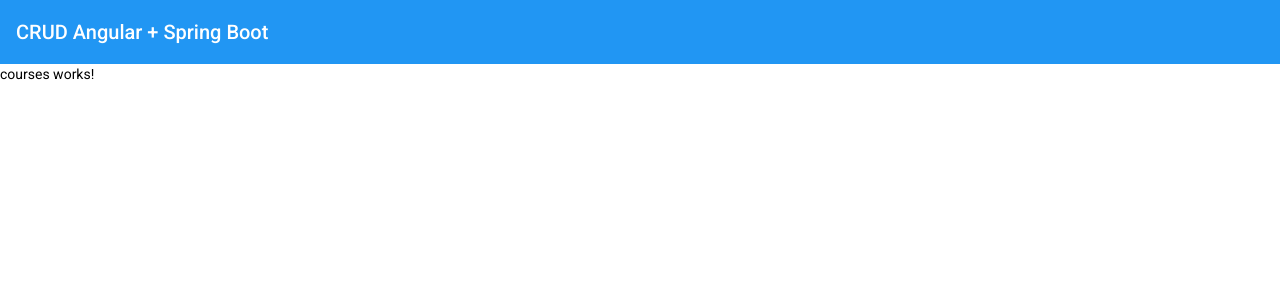
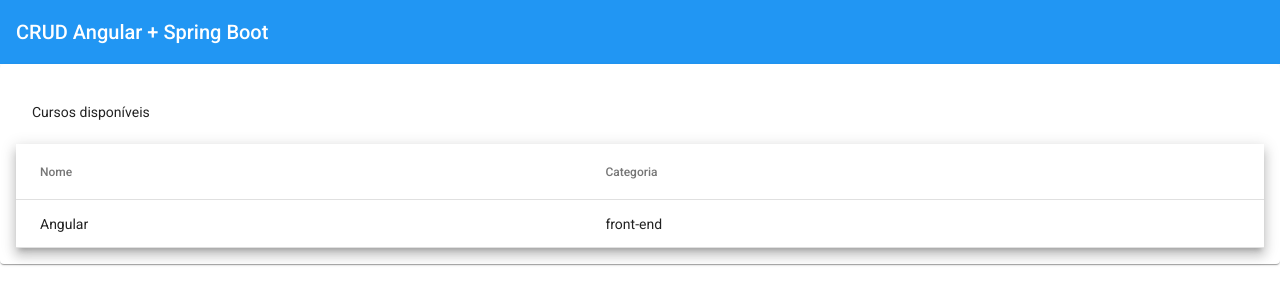
Before and after one commit to brunolopesdemelo/crud-angular, an Angular app: page /courses in a window 1280 px wide. Shown: the top 304 px of the page. Built offline with nearby package versions, Linux system fonts and the light colour scheme.

Commit message:
adicionando tabela de cursos

```diff
--- a/src/app/courses/courses-routing.module.ts
+++ b/src/app/courses/courses-routing.module.ts
@@ -1,5 +1,6 @@
 import { NgModule } from '@angular/core';
 import { RouterModule, Routes } from '@angular/router';
+
 import { CoursesComponent } from './courses/courses.component';
 
 const routes: Routes = [
--- a/src/app/courses/courses/courses.component.html
+++ b/src/app/courses/courses/courses.component.html
@@ -1 +1,24 @@
-<p>courses works!</p>
+<mat-card>
+  <mat-toolbar-row>
+    <span>Cursos disponíveis</span>
+  </mat-toolbar-row>
+  <table mat-table [dataSource]="courses" class="mat-elevation-z8">
+    <!--- Note that these columns can be defined in any order.
+        The actual rendered columns are set as a property on the row definition" -->
+
+    <!-- Name Column -->
+    <ng-container matColumnDef="name">
+      <th mat-header-cell *matHeaderCellDef>Nome</th>
+      <td mat-cell *matCellDef="let course">{{ course.name }}</td>
+    </ng-container>
+
+    <!-- Category Column -->
+    <ng-container matColumnDef="category">
+      <th mat-header-cell *matHeaderCellDef>Categoria</th>
+      <td mat-cell *matCellDef="let course">{{ course.category }}</td>
+    </ng-container>
+
+    <tr mat-header-row *matHeaderRowDef="displayedColumns"></tr>
+    <tr mat-row *matRowDef="let row; columns: displayedColumns"></tr>
+  </table>
+</mat-card>
--- a/src/app/courses/courses/courses.component.scss
+++ b/src/app/courses/courses/courses.component.scss
@@ -0,0 +1,3 @@
+table {
+  width: 100%;
+}
--- a/src/app/courses/courses/courses.component.ts
+++ b/src/app/courses/courses/courses.component.ts
@@ -1,15 +1,19 @@
 import { Component, OnInit } from '@angular/core';
+
+import { Course } from '../model/course';
 
 @Component({
   selector: 'app-courses',
   templateUrl: './courses.component.html',
-  styleUrls: ['./courses.component.scss']
+  styleUrls: ['./courses.component.scss'],
 })
 export class CoursesComponent implements OnInit {
+  public courses: Course[] = [{
+    _id: 'a', name: 'Angular', category: 'front-end'
+  }];
+  public displayedColumns: string[] = ['name', 'category'];
 
-  constructor() { }
+  constructor() {}
 
-  ngOnInit(): void {
-  }
-
+  ngOnInit(): void {}
 }
--- /dev/null
+++ b/src/app/courses/model/course.ts
@@ -0,0 +1,5 @@
+export interface Course {
+  _id: string;
+  name: string;
+  category: string;
+}
```
Also changed, not shown: src/app/courses/courses.module.ts (+6 -2 lines).
